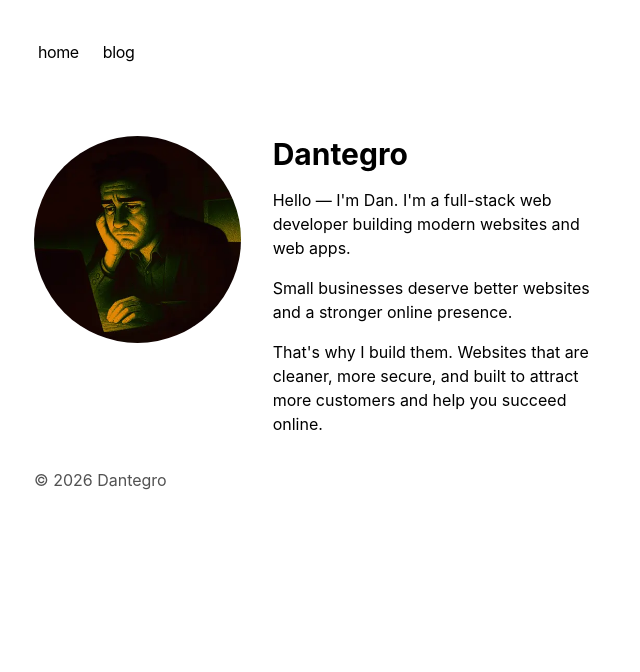
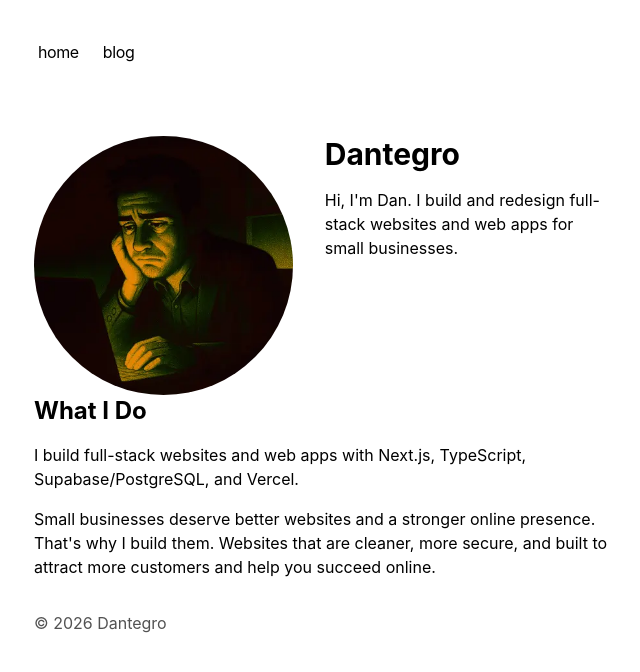
Before and after one commit to Dantegro/portfolio, a Next.js app: page / in a window 1280 px wide. Shown: the top 672 px of the page, without its empty margins (318-958 px from the left). Built offline with nearby package versions, Linux system fonts and the light colour scheme.

Commit message:
Add ServiceIntro component to main page and update Hero content

```diff
--- a/app/components/hero.tsx
+++ b/app/components/hero.tsx
@@ -11,10 +11,8 @@ export default function Hero() {
                     <h1 className="text-3xl font-bold">Dantegro</h1>
 
                     <div className="mt-4 space-y-4">
-                        <p>Hello — I'm Dan. I'm a full-stack web developer building modern websites and web apps.
+                        <p> Hi, I'm Dan. I build and redesign full-stack websites and web apps for small businesses.
                         </p>
-                        <p>Small businesses deserve better websites and a stronger online presence.</p>
-                        <p>That's why I build them. Websites that are cleaner, more secure, and built to attract more customers and help you succeed online.</p>
                     </div>
                 </div>
             </div>
--- /dev/null
+++ b/app/components/service-intro.tsx
@@ -0,0 +1,9 @@
+export default function ServiceIntro() {
+    return (
+        <section>
+            <h2 className="text-2xl font-bold mb-4">What I Do</h2>
+            <p className="mb-4">I build full-stack websites and web apps with Next.js, TypeScript, Supabase/PostgreSQL, and Vercel.</p>
+            <p>Small businesses deserve better websites and a stronger online presence. That's why I build them. Websites that are cleaner, more secure, and built to attract more customers and help you succeed online.</p>
+        </section>
+    )
+}
--- a/app/page.tsx
+++ b/app/page.tsx
@@ -1,10 +1,12 @@
 import Hero from "./components/hero";
+import ServiceIntro from "./components/service-intro";
 
 
 export default function Page() {
   return (
     <main>
       <Hero /> {/* Render Hero component*/}
+      <ServiceIntro /> {/* Render ServiceIntro component*/}
     </main>
   )
 }
```
